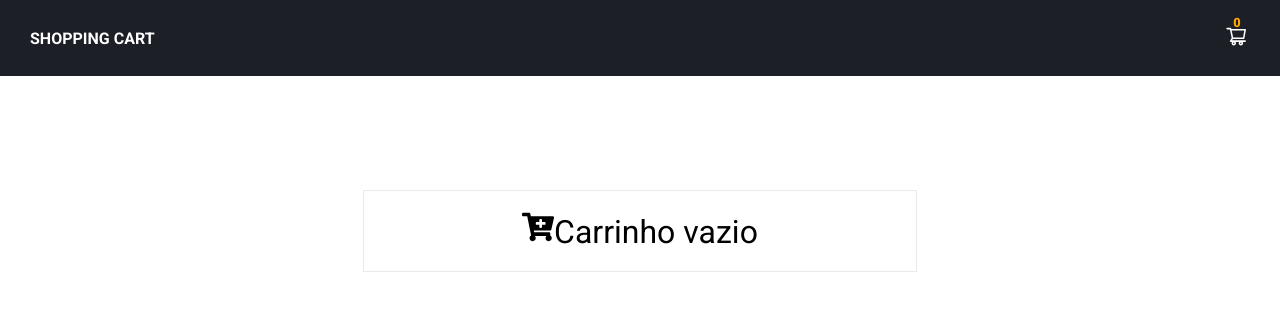
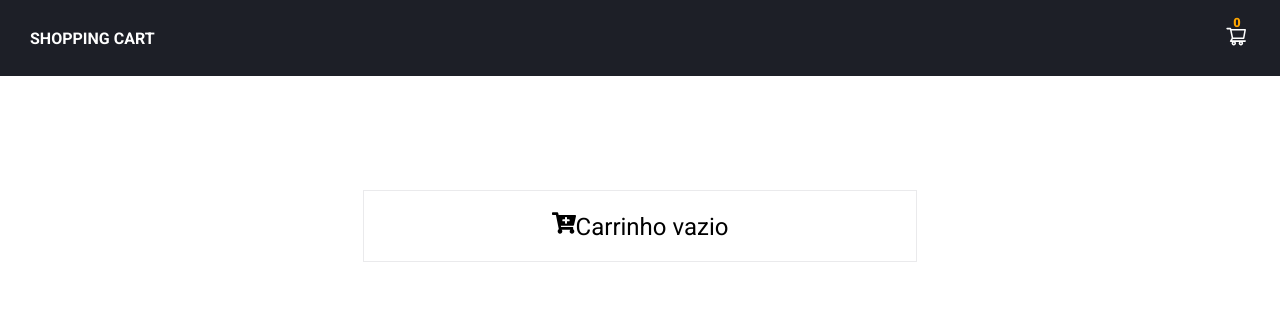
Before and after one commit to SoaresLeonardo/shopping-cart, a React (Vite) app in the folder app/: page /cart in a window 1280 px wide. Shown: the top 310 px of the page. Built offline with nearby package versions, Linux system fonts and the light colour scheme.

Commit message:
Update styles.css

```diff
--- a/app/src/pages/Cart/styles.css
+++ b/app/src/pages/Cart/styles.css
@@ -70,7 +70,7 @@
   top: 130px;
   bottom: 0;
   padding: 25px;
-  width: 30%;
+  width: 400px;
   height: 50%;
   background-color: #f9fafc;
   margin-left: 50px;
@@ -110,7 +110,7 @@
   width: 40%;
   padding: 20px;
   text-align: center;
-  font-size: 2rem;
+  font-size: 1.5rem;
   border: 1px solid var(--borderCartItemColor);
 }
 
```
